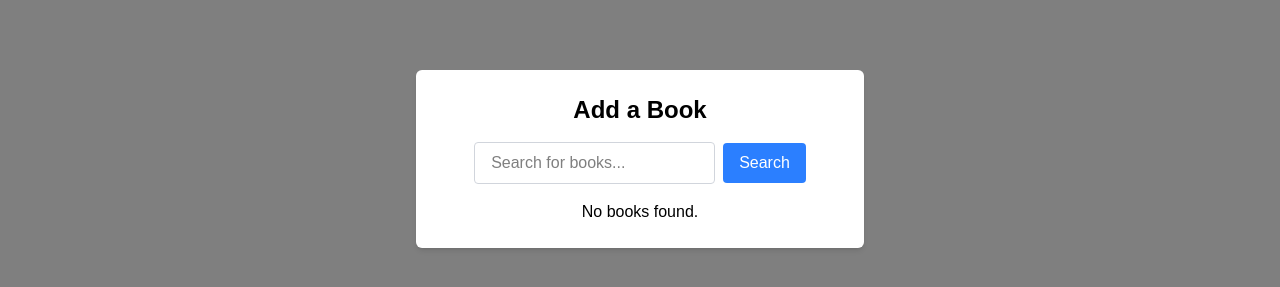
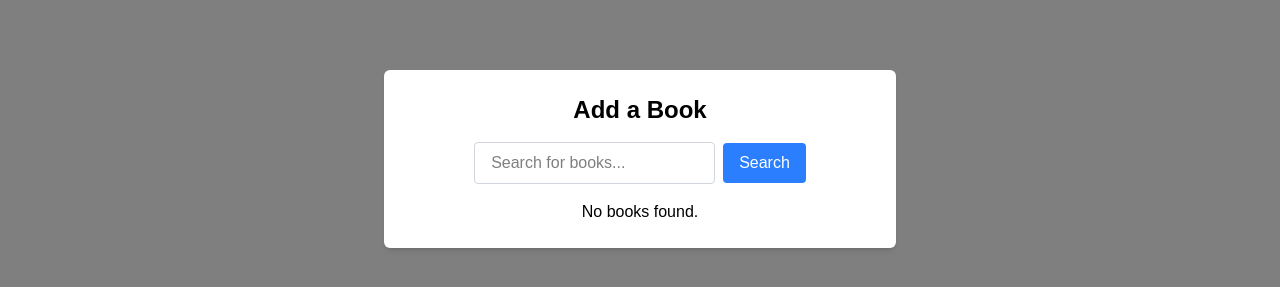
Before and after one commit to DiegoRojo99/The-Last-Page, a Next.js app: page /bookshelf in a window 1280 px wide. Both pictures are taken after a click on the button "Add Book". Shown: the part 241-528 px from the top of the page. Built offline with nearby package versions, Linux system fonts and the light colour scheme; no server answers.

Commit message:
Modal styling

```diff
--- a/src/app/bookshelf/AddBookModal.tsx
+++ b/src/app/bookshelf/AddBookModal.tsx
@@ -72,7 +72,7 @@ export function AddBookModal({ onClose }: AddBookModalProps) {
       className="fixed inset-0 z-50 flex items-center justify-center bg-black/50"
       onClick={handleOutsideClick}
     >
-      <div className="bg-white p-6 rounded-md shadow-md w-11/12 max-w-md max-h-[90vh] overflow-y-auto">
+      <div className="bg-white p-6 rounded-md shadow-md w-11/12 max-w-sm md:max-w-md lg:max-w-lg max-h-[70vh] sm:max-h-[90vh] overflow-y-auto">
         <h2 className="text-2xl font-semibold text-center">Add a Book</h2>
         <BookSearch bookSelection={handleBookSelection} />
       </div>
```
